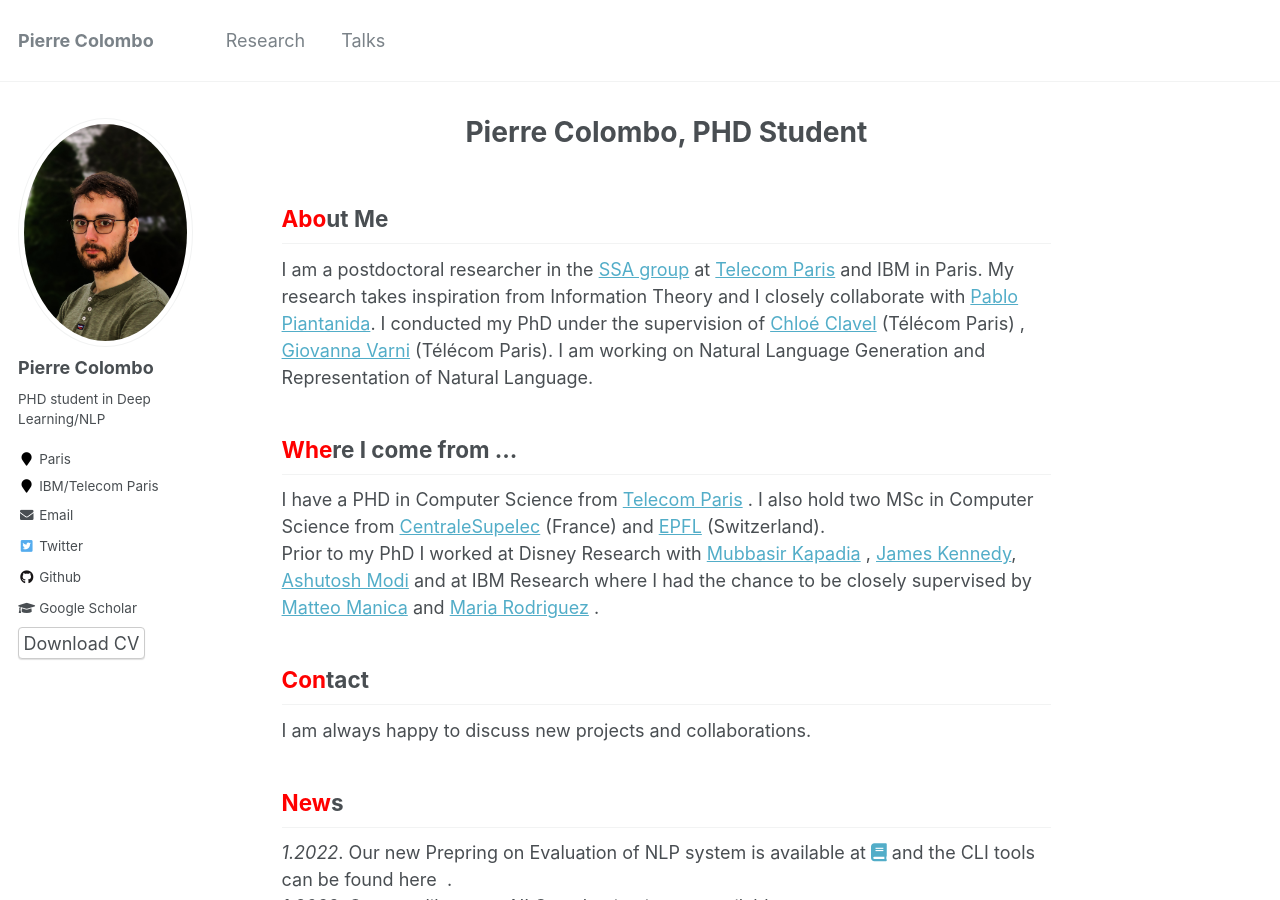
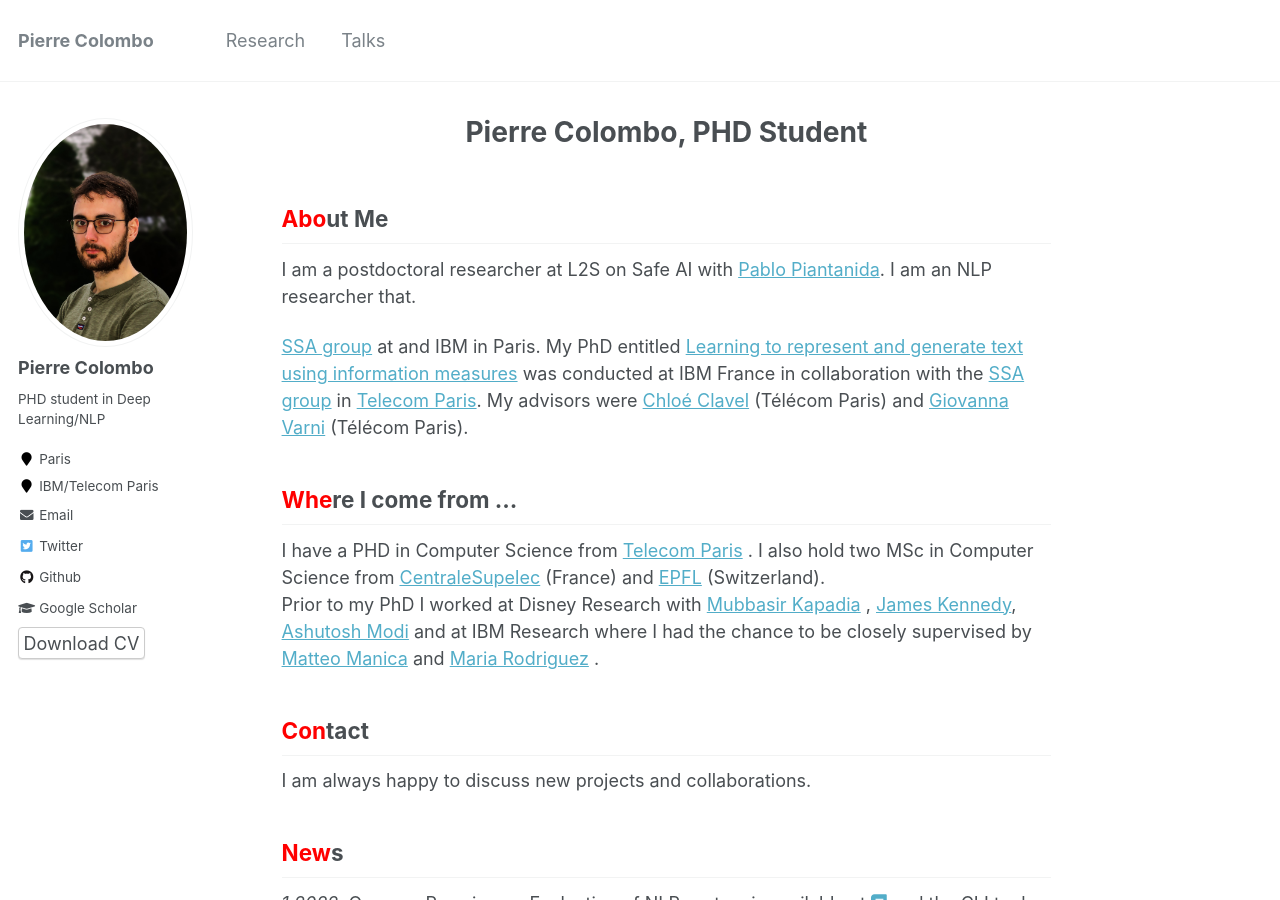
Before and after one commit to PierreColombo/PierreColombo.github.io, a Jekyll site: the page built from _pages/about.md, in a window 1280 px wide and 900 px high. Built offline with Jekyll 4.4.1, drawn with Linux system fonts in a browser that asks for light colours.

Commit message:
adding tals

```diff
--- a/_pages/about.md
+++ b/_pages/about.md
@@ -12,13 +12,12 @@ redirect_from:
 
 <span style="color:red">Abo</span>ut Me
 ------
-I am a postdoctoral researcher in the [SSA group](http://www.tsi.telecom-paristech.fr/ssa/)
-at [Telecom Paris](https://www.telecom-paris.fr/?gclid=CjwKCAiAsIDxBRAsEiwAV76N89LYpkw3jL-RpHJRYMKXNca6sT3YVTEluBSXak3h9QT1rJ1CXr3DuBoC2LUQAvD_BwE)
-and IBM in Paris. My research takes inspiration from Information Theory and I closely collaborate
-with [Pablo Piantanida](https://scholar.google.com/citations?user=QyBEFv0AAAAJ&hl=fr). I conducted my PhD under the
-supervision of [Chloé Clavel](https://clavel.wp.imt.fr/) (Télécom Paris)
-, [Giovanna Varni](https://sites.google.com/site/gvarnisite/home) (Télécom Paris). I am working on Natural Language
-Generation and Representation of Natural Language.
+I am a postdoctoral researcher at L2S on Safe AI with [Pablo Piantanida](https://scholar.google.com/citations?user=QyBEFv0AAAAJ&hl=fr). I am an NLP researcher that.
+
+[SSA group](http://www.tsi.telecom-paristech.fr/ssa/)
+at
+and IBM in Paris. My PhD entitled [Learning to represent and generate text using information measures](https://www.theses.fr/2021IPPAT033) was conducted at IBM France in collaboration with the [SSA group](http://www.tsi.telecom-paristech.fr/ssa/) in [Telecom Paris](https://www.telecom-paris.fr/?gclid=CjwKCAiAsIDxBRAsEiwAV76N89LYpkw3jL-RpHJRYMKXNca6sT3YVTEluBSXak3h9QT1rJ1CXr3DuBoC2LUQAvD_BwE).
+My advisors were [Chloé Clavel](https://clavel.wp.imt.fr/) (Télécom Paris) and [Giovanna Varni](https://sites.google.com/site/gvarnisite/home) (Télécom Paris).
 
 <span style="color:red">Whe</span>re I come from ...
 ------
```
